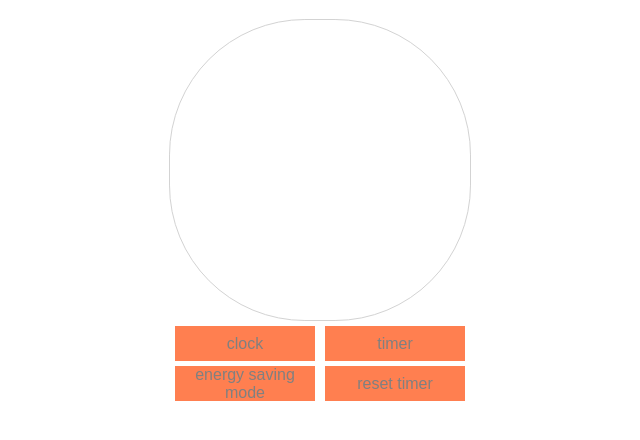
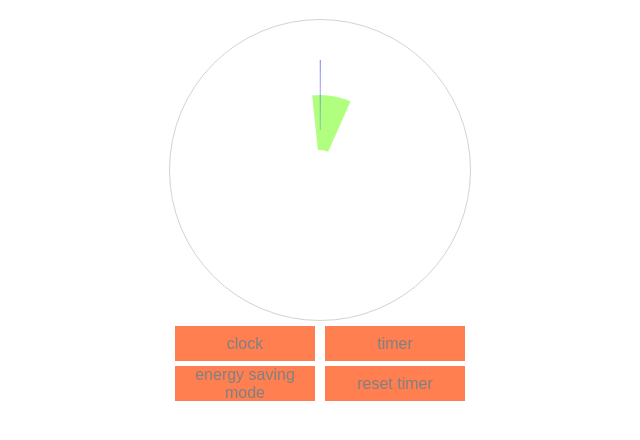
Before and after one commit to dom-void/dojo, a plain HTML site: page timer/index.htm in a window 1280 px wide. Shown: the part 68-508 px from the top of the page, without its empty margins (320-960 px from the left). Drawn offline with Linux system fonts and the light colour scheme.

Commit message:
timer and clock fully working

```diff
--- a/timer/timer.css
+++ b/timer/timer.css
@@ -21,7 +21,7 @@ h1 {
 }
 
 canvas {
-  border-radius: 45%;
+  border-radius: 50%;
 }
 
 #buttons {
--- a/timer/timer.js
+++ b/timer/timer.js
@@ -83,9 +83,10 @@ document.addEventListener('DOMContentLoaded', function () {
             case 'start':
 // FIXME: ▲▼ check why this already gives about 1h and few minutes on start or reset
                 this.angleTimerStart = this.angleOffset + time.getTimeValue(this.name) * (2 * Math.PI / this.fullDialValue);
+                this.angleStart = this.angleTimerStart;
                 break;
             case 'end':
-                this.angleEnd = this.angleStart + time.getTimeValue(this.name) * (2 * Math.PI / this.fullDialValue);
+                this.angleEnd = this.angleOffset + time.getTimeValue(this.name) * (2 * Math.PI / this.fullDialValue);
                 break;
             default:
                 console.log('wrong setAngle() param: "start" or "end"');
@@ -105,16 +106,19 @@ document.addEventListener('DOMContentLoaded', function () {
 
     var hoursColor = 'rgba(255,0,0,.7)';
     var minutesColor = 'rgba(0,0,255,.5)';
-    var secondsColor = 'rgba(255,255,0,.5)';
+    var secondsColor = 'rgba(100,255,0,.5)';
 
     var hoursDial = new Dial('hours', 60, 140, hoursColor);
     hoursDial.fullDialValue = 12;
-    var minutesDial = new Dial('minutes', 40, 120, minutesColor);
-    var secondsDial = new Dial('seconds', 20, 100, secondsColor);
+    var minutesDial = new Dial('minutes', 40, 110, minutesColor);
+    var secondsDial = new Dial('seconds', 20, 75, secondsColor);
 // FIXME: ▼ check why it's not starting itself
     hoursDial.setAngle('start');
     minutesDial.setAngle('start');
     secondsDial.setAngle('start');
+    hoursDial.setStart('timer');
+    minutesDial.setStart('timer');
+    secondsDial.setStart('timer');
 
 
     // window.requestAnimationFrame = function (callback) {
@@ -124,7 +128,7 @@ document.addEventListener('DOMContentLoaded', function () {
     window.requestAnimationFrame = (function () {
         if (switcher) {
             return function (callback) {
-                window.setTimeout(callback, 1000 / 1);
+                window.setTimeout(callback, 1000 / 2);
             }
         } else {
             return window.requestAnimationFrame ||
@@ -168,6 +172,9 @@ document.addEventListener('DOMContentLoaded', function () {
         hoursDial.setAngle('start');
         minutesDial.setAngle('start');
         secondsDial.setAngle('start');
+        hoursDial.setStart('timer');
+        minutesDial.setStart('timer');
+        secondsDial.setStart('timer');
     })
 
 
@@ -181,8 +188,8 @@ document.addEventListener('DOMContentLoaded', function () {
         secondsDial.setAngle('end');
         context.clearRect(0, 0, canvas.width, canvas.height);
         hoursDial.draw();
+        secondsDial.draw();
         minutesDial.draw();
-        secondsDial.draw();
         window.requestAnimationFrame(drawLoop);
     }
 })
```
